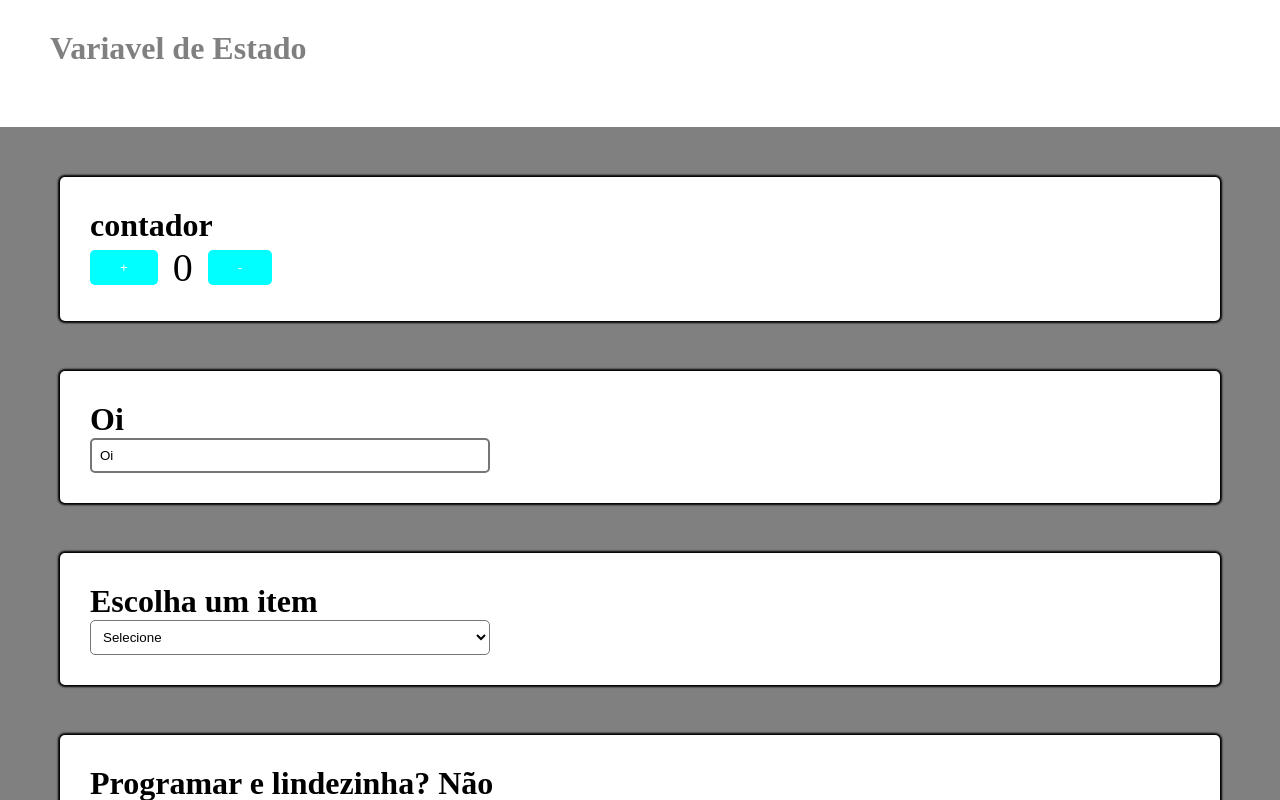
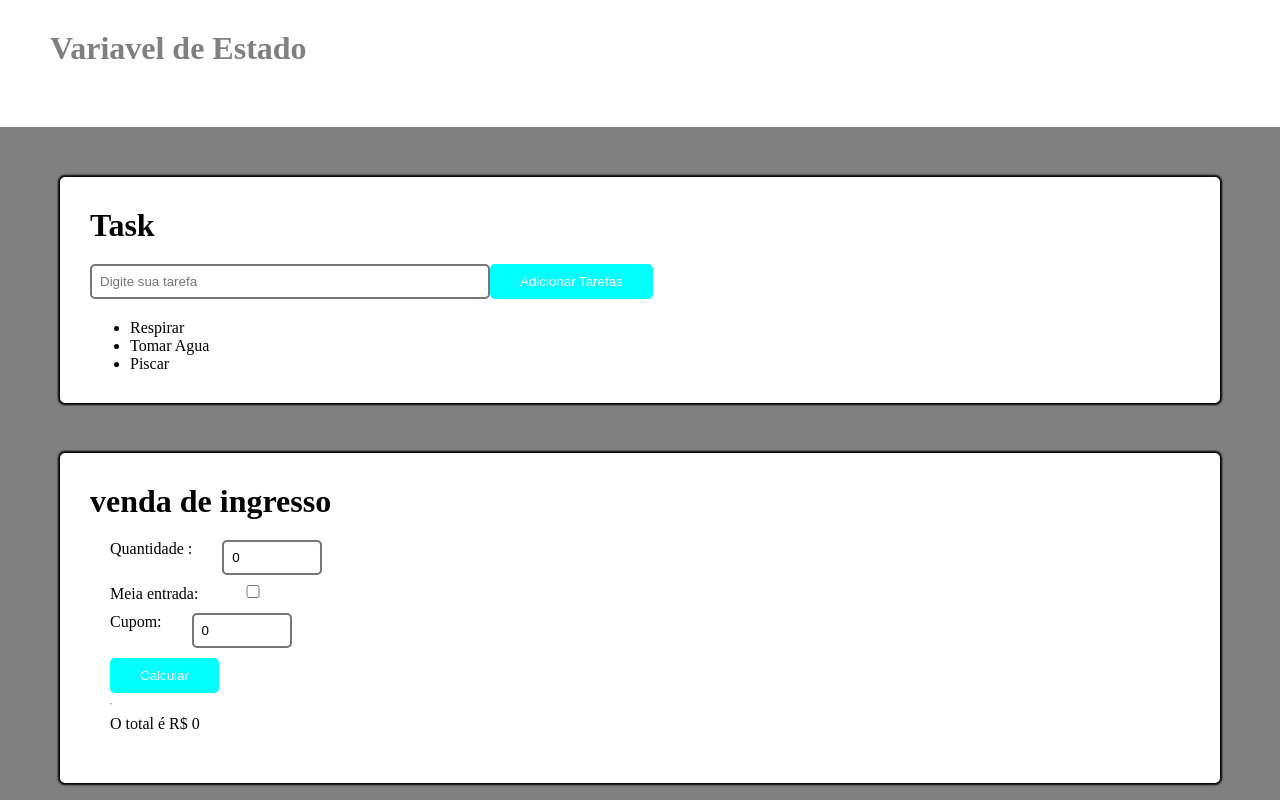
Before and after one commit to R0BERTO123/Estudando-ReactJs, a React (Create React App) app: page /contador in a window 1280 px wide. Shown: the top 800 px of the page. Built offline with nearby package versions, Linux system fonts and the light colour scheme.

Commit message:
calcular ingresso

```diff
--- a/src/index.scss
+++ b/src/index.scss
@@ -3,6 +3,8 @@
 * {
   margin: 0px;
   box-sizing: border-box;
+
+
 
 }
 
--- a/src/pages/app/index.jsx
+++ b/src/pages/app/index.jsx
@@ -40,6 +40,9 @@ export default function App() {
           <li>
             <Link to={'/contador'}>ir para variavel de estado</Link>
           </li>
+          <li>
+            <Link to={"/task"}>ir para Task</Link>
+          </li>
         </ul>
 
 
--- /dev/null
+++ b/src/pages/service/ingresso.js
@@ -0,0 +1,16 @@
+
+export default function CalcularValorIngresso(qtd,meia,cupom){
+    let totalIngresso = 0
+
+    if(meia === true){
+     totalIngresso =  qtd* 15.00
+    }
+    else{
+     totalIngresso = qtd *30.00
+    }
+    if(cupom ==="QUERO50"){
+     totalIngresso = totalIngresso*50/100
+    }
+
+    return totalIngresso
+}
--- /dev/null
+++ b/src/pages/task/index.jsx
@@ -0,0 +1,72 @@
+import "./index.scss"
+import { useState, useEffect } from "react";
+
+export default function Task() {
+  const [tarefas, setTarefas] = useState([]);
+  const [input, setInput] = useState("");
+
+  useEffect(() => {
+    const dados = JSON.parse(localStorage.getItem("tarefas"));
+    if (dados) setTarefas(dados);
+  }, []);
+
+  useEffect(() => {
+    localStorage.setItem("tarefas", JSON.stringify(tarefas));
+  }, [tarefas]);
+
+  function adicionar() {
+    if (!input) return;
+
+    const nova = {
+      id: Date.now(),
+      texto: input,
+      concluida: false
+    };
+
+    setTarefas([...tarefas, nova]);
+    setInput("");
+  }
+
+  function excluir(id) {
+    setTarefas(tarefas.filter(t => t.id !== id));
+  }
+
+  function toggle(id) {
+    setTarefas(
+      tarefas.map(t =>
+        t.id === id ? { ...t, concluida: !t.concluida } : t
+      )
+    );
+  }
+
+  return (
+    <div className="Task-Maneger">
+
+      <div className="TaskAdd">
+
+        <h1>Task Manager</h1>
+
+        <input value={input}onChange={e => setInput(e.target.value)}/>
+        <button onClick={adicionar}>Adicionar</button>
+
+        {tarefas.map(t => (
+          <div  className="Task-box" key={t.id}>
+            <span
+              style={{
+                textDecoration: t.concluida ? "line-through" : "none"
+              }}
+            >
+              {t.texto}
+            </span>
+
+            <button onClick={() => toggle(t.id)}>✔</button>
+            <button onClick={() => excluir(t.id)}>❌</button>
+            <button >✍</button>
+          </div>
+        ))}
+
+      </div>
+
+    </div>
+  );
+}
--- a/src/pages/varEstado/index.jsx
+++ b/src/pages/varEstado/index.jsx
@@ -2,6 +2,8 @@ import './index.scss'
 import { useState, useEffect } from 'react';
 import confetti from 'canvas-confetti';
 import lerNumber from '../utils/convesao';
+
+import CalcularValorIngresso from '../service/ingresso';
 
 export default function VarEstado() {
     const [contador, setContador] = useState(0);
@@ -15,10 +17,14 @@ export default function VarEstado() {
     const [num2S, setNum2S] = useState(0)
     const [resS, setResS] = useState(0)
 
-    const [num1D,setNum1D]=useState(0)
-    const [num2D,setNum2D]=useState(0)
-    const [resD,setResD]=useState(0)
+    const [num1D, setNum1D] = useState(0)
+    const [num2D, setNum2D] = useState(0)
+    const [resD, setResD] = useState(0)
 
+    const [quantidade, setQuantidade] = useState(0)
+    const [meia, setMeia] = useState(false)
+    const [cupom, setCupom] = useState(0)
+    const [totalIngresso, setTotalIngresso] = useState(0)
 
 
 
@@ -82,12 +88,16 @@ export default function VarEstado() {
         setResS(soma)
     }
 
-    function subtrair(){
+    function subtrair() {
         let divide = lerNumber(num1D) - lerNumber(num2D)
         setResD(divide)
     }
 
 
+    function calcularIngresso() {
+        setTotalIngresso(CalcularValorIngresso())
+
+    }
 
 
 
@@ -95,6 +105,52 @@ export default function VarEstado() {
         <div className='pagina-varEstado pagina'>
             <div className='cabeçalho'>
                 <h1>Variavel de Estado</h1>
+
+            </div>
+
+
+            <div className='seçao metas'>
+                <h1>Task</h1>
+
+                <div>
+                    <input type="text"  placeholder='Digite sua tarefa'/>
+                    <button>Adicionar Tarefas</button>
+                </div>
+                <ul>
+                    <li>Respirar</li>
+                    <li>Tomar Agua</li>
+                    <li>Piscar</li>
+                </ul>
+
+            </div>
+
+            <div className='seçao ingresso'>
+                <h1>venda de ingresso</h1>
+                <div className='entrada'>
+                    <div>
+                        <label htmlFor="">Quantidade :</label>
+                        <input type="text" value={quantidade} onChange={e => setQuantidade(e.target.value)} />
+                    </div>
+                    <div>
+                        <label htmlFor="">Meia entrada:</label>
+                        <input type="checkbox" value={meia} onChange={e => setMeia(e.target.checked)} />
+                    </div>
+                    <div>
+                        <label htmlFor="">Cupom:</label>
+                        <input type="text" value={cupom} onChange={e => setCupom(e.target.value)} />
+                    </div>
+
+                    <div>
+                        <button onClick={calcularIngresso}>Calcular</button>
+                    </div>
+
+                    <hr />
+                    <div>
+                        O total é R$ {totalIngresso}
+                    </div>
+
+
+                </div>
 
             </div>
 
@@ -140,6 +196,7 @@ export default function VarEstado() {
             </div>
 
             <div className='seçao'>
+
                 <h1>Calculadora</h1>
                 <div className='entrada'>
                     <input type="text" value={num1S} onChange={e => setNum1S(e.target.value)} />
@@ -151,9 +208,9 @@ export default function VarEstado() {
                 </div>
 
                 <div className='entrada'>
-                    <input type="text" value={num1D} onChange={e=> setNum1D(e.target.value)} />
+                    <input type="text" value={num1D} onChange={e => setNum1D(e.target.value)} />
                     <div>-</div>
-                    <input type="text"value={num2D} onChange={e=> setNum2D(e.target.value)} />
+                    <input type="text" value={num2D} onChange={e => setNum2D(e.target.value)} />
                     <div>=</div>
                     <div>{resD}</div>
                     <button onClick={subtrair}>Subtrair</button>
@@ -163,6 +220,7 @@ export default function VarEstado() {
             </div>
 
 
+
         </div>
 
     )
--- a/src/pages/varEstado/index.scss
+++ b/src/pages/varEstado/index.scss
@@ -40,3 +40,42 @@
         width: 50px;
     }
 }
+
+
+.ingresso{
+    display: flex;
+    flex-direction: column;
+
+
+    .entrada{
+        display: flex;
+        flex-direction: column;
+        align-items: start;
+        justify-content: start;
+        gap: 10px;
+
+
+
+        &> div{
+            display: flex;
+            align-items: start;
+            gap: 20px;
+        }
+        input[type=text]{
+            width: 100px;
+
+    }
+
+        label{
+            padding-right: 10px;
+        }
+        }
+}
+
+.metas{
+
+    display:  flex;
+    flex-direction: column;
+    gap: 20px;
+
+}
--- a/src/router.jsx
+++ b/src/router.jsx
@@ -6,6 +6,7 @@ import Contato from './pages/contato';
 import Gatos from './pages/gatos';
 import Eventos from './pages/eventos';
 import VarEstado from './pages/varEstado';
+import Task from './pages/task';
 
 import NaoEmcontrado from './pages/naoEmcontrado';
 
@@ -21,6 +22,7 @@ export default function Navegacao() {
                 <Route path='*' element={<NaoEmcontrado/>} />
                 <Route path='/eventos' element={<Eventos/>}/>
                 <Route path='/contador' element={<VarEstado/>}/>
+                <Route path='/task' element={<Task/>}/>
             </Routes>
         </BrowserRouter>
     )
```
Also changed, not shown: src/pages/task/index.scss (added).
